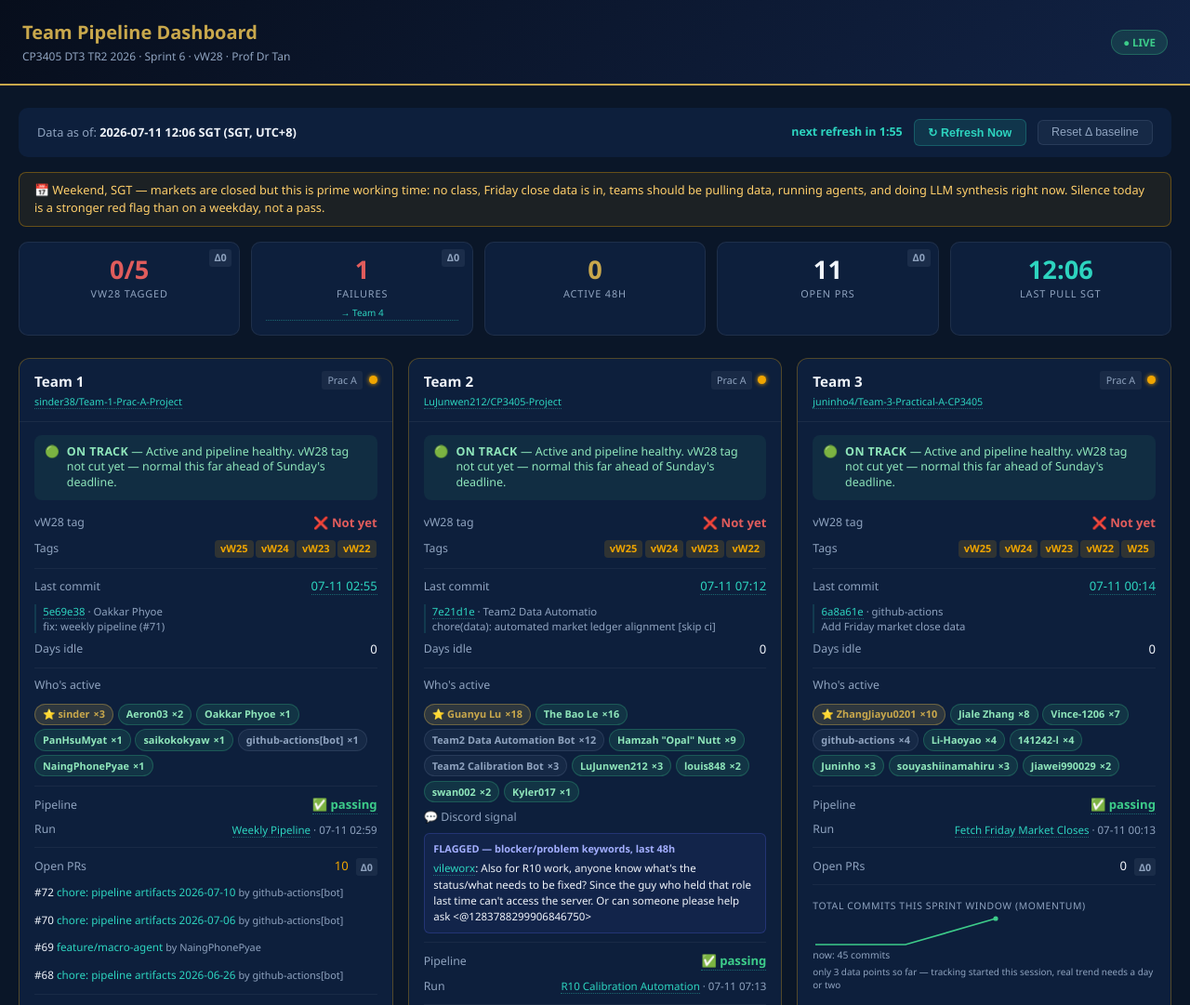
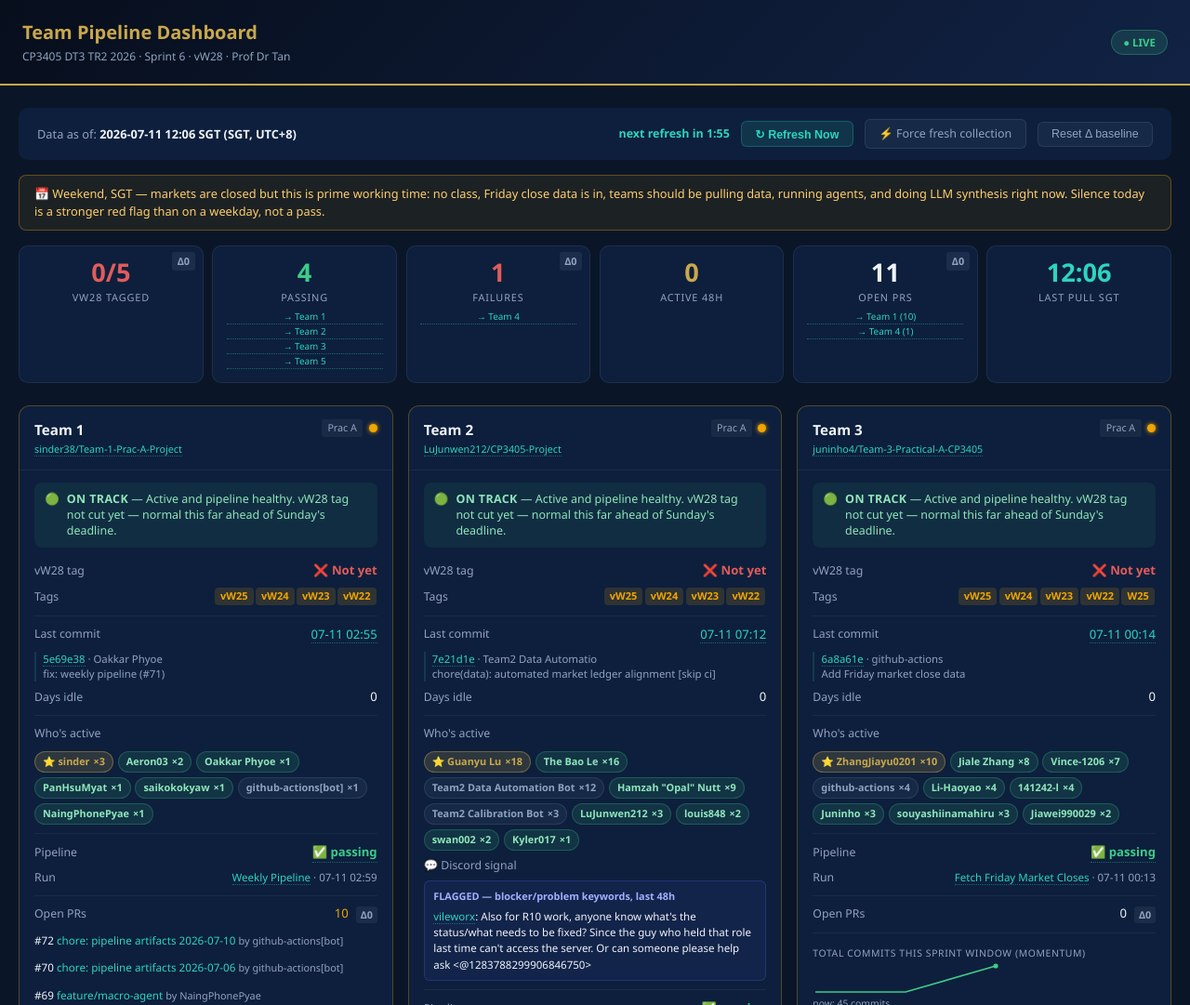
Before and after one commit to ProfDrTan/dt3-tr2-26-course-website, a plain HTML site: page dashboard/index.html in a window 1280 px wide. Shown: the top 1081 px of the page at 93% size. Drawn offline with Linux system fonts and the light colour scheme.

Commit message:
fix: honest Refresh Now, add manual-trigger link, Passing/Active/PRs now hyperlinked with team breakdowns, deeper tailored Monday questions

```diff
--- a/dashboard/index.html
+++ b/dashboard/index.html
@@ -22,7 +22,7 @@
 .xbtn{background:rgba(143,163,191,.08);color:var(--muted);border:1px solid rgba(143,163,191,.15);border-radius:6px;padding:.35rem .9rem;font-size:.78rem;cursor:pointer;}
 .cd{color:var(--teal);font-weight:600;font-size:.78rem;min-width:90px;text-align:right;}
 .weekend-note{background:rgba(240,165,0,.08);border:1px solid rgba(240,165,0,.35);color:#ffcf6b;padding:.6rem 1rem;border-radius:8px;margin-bottom:1rem;font-size:.8rem;}
-.summary{display:grid;grid-template-columns:repeat(5,1fr);gap:.75rem;margin-bottom:1.5rem;}
+.summary{display:grid;grid-template-columns:repeat(6,1fr);gap:.6rem;margin-bottom:1.5rem;}
 .sc{background:var(--navy-2);border:1px solid rgba(255,255,255,.07);border-radius:10px;padding:.9rem;text-align:center;position:relative;overflow:hidden;}
 .sc .val{font-size:1.7rem;font-weight:800;line-height:1;}
 .ok{color:var(--success);}.gold{color:var(--gold);}.danger{color:var(--danger);}.teal{color:var(--teal);}
@@ -62,7 +62,7 @@
 .rlink{display:block;padding:.5rem 1rem;border-top:1px solid rgba(255,255,255,.04);font-size:.73rem;color:var(--teal);text-decoration:none;}
 .rlink:hover{background:rgba(45,212,191,.04);}
 footer{border-top:1px solid rgba(201,168,76,.12);padding:1rem;text-align:center;font-size:.72rem;color:var(--muted);}
-@media(max-width:700px){.summary{grid-template-columns:repeat(3,1fr);}.grid{grid-template-columns:1fr;}}
+@media(max-width:700px){.summary{grid-template-columns:repeat(2,1fr);}.grid{grid-template-columns:1fr;}}
 .verdict{display:flex;align-items:flex-start;gap:8px;padding:.6rem .7rem;border-radius:8px;margin-bottom:.5rem;font-size:.78rem;line-height:1.35;}
 .verdict .vlabel{font-weight:800;letter-spacing:.03em;white-space:nowrap;}
 .verdict.v-ok{background:rgba(61,204,138,.08);color:#8fe6bb;}
@@ -103,6 +103,7 @@
     <div class="sbar-r">
       <span class="cd" id="cd">next refresh in 2:00</span>
       <button class="rbtn" id="rbtn" onclick="doRefresh()">↻ Refresh Now</button>
+      <a class="xbtn" style="text-decoration:none;display:inline-block" href="https://github.com/ProfDrTan/dt3-monitor/actions/workflows/monitor.yml" target="_blank" title="Refresh Now only re-checks for new data — it can't force GitHub's own scheduler to run early. Use this to trigger a real fresh collection run yourself.">⚡ Force fresh collection</a>
       <button class="xbtn" onclick="resetDelta()" title="Reset delta baseline to current values">Reset Δ baseline</button>
     </div>
   </div>
@@ -179,14 +180,23 @@
 
 async function doRefresh() {
   const btn = document.getElementById('rbtn');
-  btn.textContent = '↻ loading...';
+  const prevUpdated = current ? current.updated : null;
+  btn.textContent = '↻ checking...';
   btn.disabled = true;
   const [d, h, ds] = await Promise.all([fetchLatest(), fetchHistory(), fetchDiscordSignals()]);
   if (d) { current = d; if(!getBL()) setBL(d); }
   if (h && h.length) history_ = h;
   if (ds) discord_ = ds;
   render(current);
-  btn.textContent = '↻ Refresh Now';
+  const changed = d && prevUpdated && d.updated !== prevUpdated;
+  const noNewData = d && prevUpdated && d.updated === prevUpdated;
+  if (noNewData) {
+    btn.textContent = '✓ no new data yet';
+    setTimeout(() => { btn.textContent = '↻ Refresh Now'; }, 2500);
+  } else {
+    btn.textContent = changed ? '✓ updated!' : '↻ Refresh Now';
+    if (changed) setTimeout(() => { btn.textContent = '↻ Refresh Now'; }, 2000);
+  }
   btn.disabled = false;
   secs = 120;
 }
@@ -308,22 +318,40 @@
   const unidentified = contribs.filter(c=>c.kind==='unidentified');
   const totalHuman = humans.reduce((s,c)=>s+c.commits,0);
   const top = humans.sort((a,b)=>b.commits-a.commits)[0];
-  let lines = [];
+  let blocks = [];
+
   if (top && totalHuman>0) {
     const pct = Math.round(100*top.commits/totalHuman);
-    lines.push(`Acknowledge <b>${top.name}</b> — ${top.commits} of ${totalHuman} visible commits this window (${pct}%). Ask them to walk through <a class="ev" href="${top.latest_url}" target="_blank">their latest commit</a>.`);
+    const secondTop = humans[1];
+    let block = `<div style="margin-bottom:.4rem;"><b>Acknowledge ${top.name}</b> — ${top.commits} of ${totalHuman} visible commits this window (${pct}%).`;
+    block += `<div style="padding-left:.8rem;margin-top:.2rem;color:var(--muted);">`;
+    block += `→ Ask specifically: <i>"What was actually broken before <a class="ev" href="${top.latest_url}" target="_blank">${(t.last_commit_msg||'your last commit').replace(/</g,'&lt;')}</a>, and how did you confirm the fix works — did you test it, or just assume it from the code?"</i><br>`;
+    if (t.pr_links && t.pr_links.length) {
+      const pr = t.pr_links[0];
+      block += `→ Follow-up: <i>"Walk me through open PR <a class="ev" href="${pr.url}" target="_blank">#${pr.number} '${pr.title.replace(/</g,'&lt;')}'</a> — what's still blocking it from merging?"</i><br>`;
+    }
+    if (secondTop) {
+      block += `→ Then turn to <b>${secondTop.name}</b> (${secondTop.commits} commits) and ask the same: what specifically did they own this sprint?<br>`;
+    } else if (humans.length === 1) {
+      block += `→ <b>${top.name} is the only visible human contributor</b> — ask directly whether they're doing this solo, and if so, why the rest of the team isn't showing up in the repo.<br>`;
+    }
+    block += `</div></div>`;
+    blocks.push(block);
     if (pct >= 60 && humans.length > 1) {
-      lines.push(`Concentration risk: most visible work is from one person. Ask the rest of the team directly what they've each been doing — non-code contributions (research, testing, writing) won't show up here.`);
+      blocks.push(`<div style="margin-bottom:.4rem;">⚠ <b>Concentration risk</b>: most visible work is from one person. Ask the rest of the team directly what they've each been doing this sprint — non-code contributions (research, testing, writing, review) won't show up in commit counts, so don't let silence here read as zero effort without asking.</div>`);
     }
   }
   if (unidentified.length) {
-    lines.push(`${unidentified.length} commit(s) came from an account GitHub couldn't link to a name — ask who <a class="ev" href="${unidentified[0].latest_url}" target="_blank">this commit</a> belongs to before assigning credit.`);
+    blocks.push(`<div style="margin-bottom:.4rem;">❓ ${unidentified.length} commit(s) came from an account GitHub couldn't link to a name — ask who <a class="ev" href="${unidentified[0].latest_url}" target="_blank">this commit</a> belongs to before assigning any credit for it.</div>`);
   }
   if (t.last_run_conclusion === 'failure') {
-    lines.push(`Pipeline is failing — ask who owns fixing <a class="ev" href="${t.last_run_url}" target="_blank">this run</a> before Monday.`);
+    blocks.push(`<div style="margin-bottom:.4rem;">🔴 Pipeline is failing on <a class="ev" href="${t.last_run_url}" target="_blank">this run</a> — ask who owns the fix and what's actually blocking it, not just "is it fixed yet."</div>`);
   }
-  if (!lines.length) lines.push('No specific flags — review normally.');
-  return lines.join('<br>');
+  if (!t.sprint_tag_present) {
+    blocks.push(`<div style="margin-bottom:.4rem;">🏷 vW28 not tagged yet — ask what's left before they can cut it, and whether they're on pace for Sunday 23:59 SGT.</div>`);
+  }
+  if (!blocks.length) blocks.push('No specific flags — review normally.');
+  return blocks.join('');
 }
 
 // --- Sparkline SVG from history ---
@@ -380,13 +408,21 @@
   }
 
   const failingTeams = classTeams.filter(t=>t.last_run_conclusion==='failure');
-  const failLinks = failingTeams.map(t=>`<a class="ev" href="${t.last_run_url}" target="_blank" style="font-size:.62rem;display:block;">→ ${t.name}</a>`).join('');
+  const passingTeams = classTeams.filter(t=>t.last_run_conclusion==='success');
+  const activeTeams  = classTeams.filter(t=>(t.days_since_commit||99)<=2);
+  const prTeams      = classTeams.filter(t=>(t.open_prs||0)>0);
+
+  const failLinks   = failingTeams.map(t=>`<a class="ev" href="${t.last_run_url}" target="_blank" style="font-size:.62rem;display:block;">→ ${t.name}</a>`).join('');
+  const passLinks   = passingTeams.map(t=>`<a class="ev" href="${t.last_run_url}" target="_blank" style="font-size:.62rem;display:block;">→ ${t.name}</a>`).join('');
+  const activeLinks = activeTeams.map(t=>`<a class="ev" href="${t.last_commit_url}" target="_blank" style="font-size:.62rem;display:block;">→ ${t.name}</a>`).join('');
+  const prLinks     = prTeams.map(t=>`<a class="ev" href="${t.repo_url}/pulls" target="_blank" style="font-size:.62rem;display:block;">→ ${t.name} (${t.open_prs})</a>`).join('');
 
   document.getElementById('summary').innerHTML =
     `<div class="sc"><div class="val ${tagged===5?'ok':tagged>=3?'gold':'danger'}">${tagged}/5</div><div class="lbl">${SPRINT} Tagged</div>${dBadge(tagged,bl_tagged,true)}</div>` +
+    `<div class="sc"><div class="val ok">${passingTeams.length}</div><div class="lbl">Passing</div>${passLinks ? `<div style="margin-top:.3rem">${passLinks}</div>` : ''}</div>` +
     `<div class="sc"><div class="val ${failing>0?'danger':'ok'}">${failing}</div><div class="lbl">Failures</div>${dBadge(failing,bl_failing,false)}${failLinks ? `<div style="margin-top:.3rem">${failLinks}</div>` : ''}</div>` +
-    `<div class="sc"><div class="val gold">${active}</div><div class="lbl">Active 48h</div></div>` +
-    `<div class="sc"><div class="val ${prs>0?'warn':'teal'}">${prs}</div><div class="lbl">Open PRs</div>${dBadge(prs,bl_prs,false)}</div>` +
+    `<div class="sc"><div class="val gold">${active}</div><div class="lbl">Active 48h</div>${activeLinks ? `<div style="margin-top:.3rem">${activeLinks}</div>` : ''}</div>` +
+    `<div class="sc"><div class="val ${prs>0?'warn':'teal'}">${prs}</div><div class="lbl">Open PRs</div>${dBadge(prs,bl_prs,false)}${prLinks ? `<div style="margin-top:.3rem">${prLinks}</div>` : ''}</div>` +
     `<div class="sc"><div class="val teal">${toSGT(data.updated,"time")}</div><div class="lbl">Last Pull SGT</div></div>`;
 
   const nowSGT = new Date(Date.now() + 8*60*60*1000);
```
